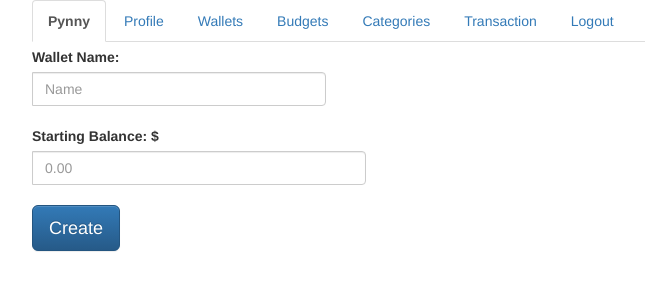
After one commit to zcking/Pynny, a Django app: page /pynny/wallets/create/ in a window 1280 px wide. The commit adds this page. Shown: the top 300 px of the page, without its empty margins (38-683 px from the left). Run offline with Django 3.2, Linux system fonts and the light colour scheme; the visitor is signed in with stand-in values (Sample User, id 1); some libraries are stand-ins or nearby versions.

Commit message:
New Wallet form implemented

```diff
--- /dev/null
+++ b/mysite/pynny/templates/pynny/new_wallet.html
@@ -0,0 +1,27 @@
+{% extends 'pynny/base.html' %}
+
+{% block title %}New Wallet - Pynny{% endblock %}
+
+{% block content %}
+
+<form action="{% url 'wallets' %}" autocomplete="off" method="POST">
+    {% csrf_token %}
+
+    <div class="input-group">
+        <label for="name">Wallet Name: </label>
+        <input type="text" class="form-control" name="name" placeholder="Name">
+    </div>
+
+    <br />
+
+    <div class="input-group">
+        <label for="balance">Starting Balance: $</label>
+        <input type="number" class="form-control" name="balance" placeholder="0.00">
+    </div>
+
+    <br />
+
+    <button class="btn btn-lg btn-primary" type="submit">Create</button>
+</form>
+
+{% endblock %}
--- a/mysite/pynny/urls.py
+++ b/mysite/pynny/urls.py
@@ -19,6 +19,7 @@ urlpatterns = [
     url(r'^logout/$', views.logout_view, name='logout'), # /logout/
     url(r'^profile/$', views.profile, name='profile'), # /profile/
     url(r'^wallets/$', views.wallets, name='wallets'), # /wallets/
+    url(r'^wallets/create/$', views.new_wallet, name='new_wallet'), # /wallets/create
     url(r'^wallets/(?P<wallet_id>[0-9]+)$', views.one_wallet, name='one_wallet',), # /wallets/3
     url(r'^budgets/$', views.budgets, name='budgets'), # /budgets/
     url(r'^categories/$', views.budget_categories, name='categories'), # /categories/
--- a/mysite/pynny/views.py
+++ b/mysite/pynny/views.py
@@ -29,16 +29,44 @@ def index(request):
 def wallets(request):
     '''Display Wallets for a user'''
     # Is user logged in?
-    if request.user.is_authenticated():
+    if not request.user.is_authenticated():
+        # Not authenticated; send to login
+        return redirect(reverse('login'))
+
+    # GET = display user's wallets
+    if request.method == 'GET':
         data = {}
 
         # Get the wallets for this user
         data['wallets'] = Wallet.objects.filter(user=request.user)
 
         return render(request, 'pynny/wallets.html', context=data)
+    # POST = create a new Wallet
+    elif request.method == 'POST':
+        # Get the form data from the request
+        name = request.POST['name']
+        start_balance = float(request.POST['balance'])
 
-    # Not authenticated; send to login
-    return redirect(reverse('login'))
+        # Check if the wallet name exists already
+        if Wallet.objects.filter(user=request.user, name=name):
+            data = {'alerts': {'errors': ['A wallet already exists with that name']}}
+            return render(request, 'pynny/new_wallet.html', context=data)
+
+        # Create the new Wallet
+        Wallet(name=name, balance=start_balance, user=request.user).save()
+        data = {'alerts': {'success': ['New wallet created successfully!']}}
+        data['wallets'] = Wallet.objects.filter(user=request.user)
+        return render(request, 'pynny/wallets.html', context=data)
+
+
+
+def new_wallet(request):
+    '''Display form for creating a new wallet'''
+    # Is user logged in?
+    if not request.user.is_authenticated():
+        return redirect(reverse('login'))
+
+    return render(request, 'pynny/new_wallet.html')
 
 
 def one_wallet(request, wallet_id):
```
Also changed, not shown: mysite/pynny/templates/pynny/one_wallet.html (+7 -5 lines), mysite/pynny/templates/pynny/wallets.html (+5 -3 lines).
